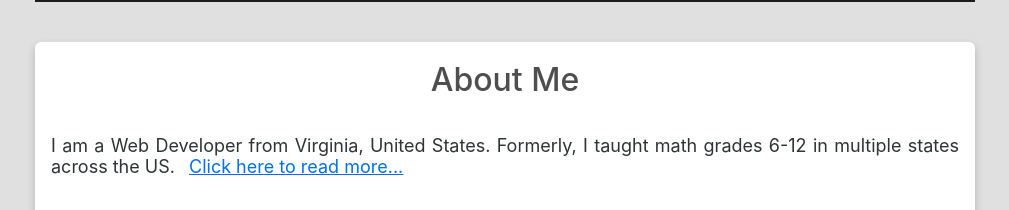
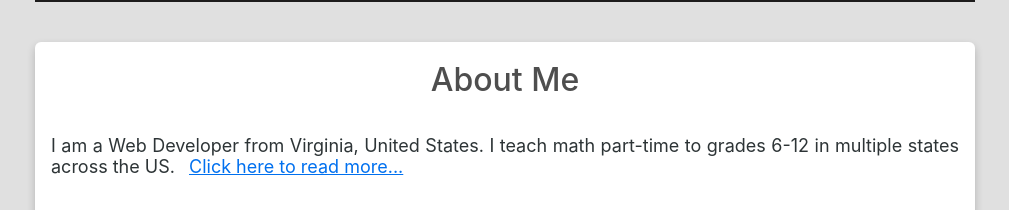
Before and after one commit to ytrkptl/portfolio-app, a React (Create React App) app: page / in a window 1280 px wide. Shown: the part 1080-1290 px from the top of the page, without its empty margins (135-1144 px from the left). Built offline with nearby package versions, Linux system fonts and the light colour scheme; no server answers.

Commit message:
updated job status

```diff
--- a/src/components/IndividualCards/AboutMe/AboutMe.js
+++ b/src/components/IndividualCards/AboutMe/AboutMe.js
@@ -9,8 +9,8 @@ const AboutMe = ({ title, id, cardNum }) => {
   return (
     <CustomCard3 id={id} cardNum={cardNum} title={title}>
       <p className="aboutMePara1">
-        I am a Web Developer from Virginia, United States. Formerly, I taught
-        math grades 6-12 in multiple states across the US.{" "}
+        I am a Web Developer from Virginia, United States. I teach math
+        part-time to grades 6-12 in multiple states across the US.{" "}
         <span
           className="readMore"
           onClick={() => setReadMore((readMore) => !readMore)}
```
